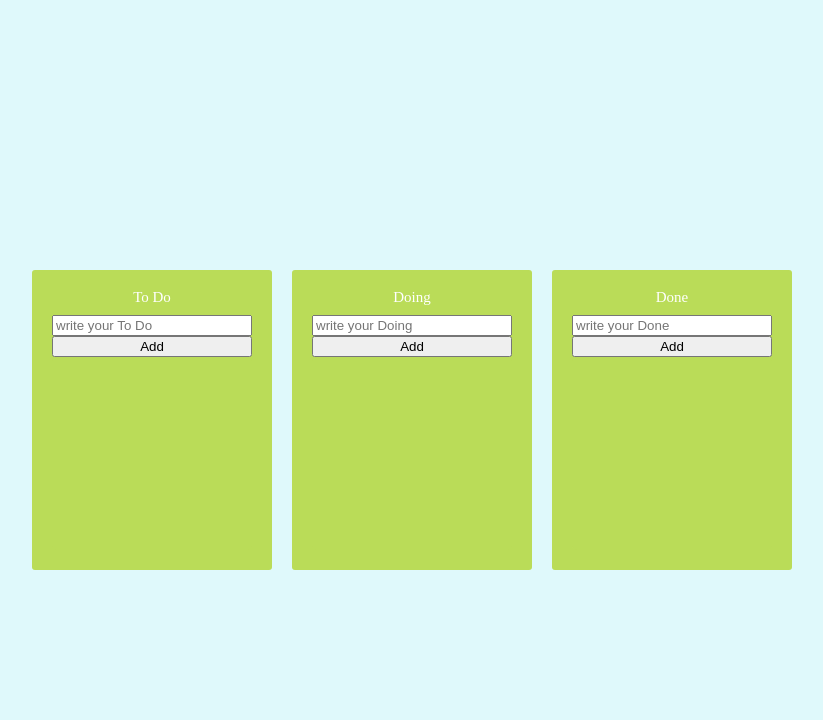
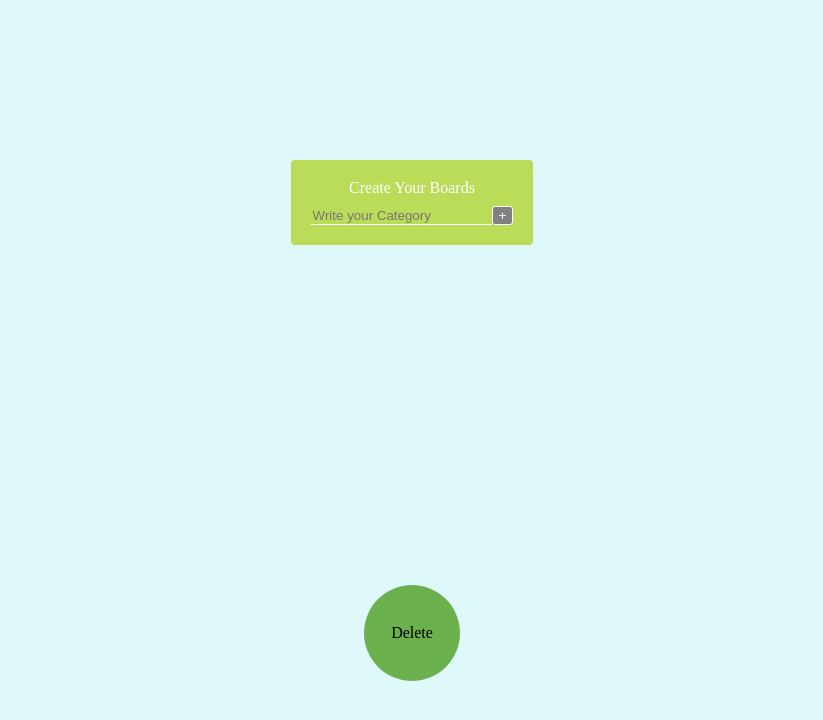
Before and after one commit to Eric-lab-star/react-master-todoapp, a React (Create React App) app: page / in a window 1280 px wide. Shown: the top 720 px of the page, without its empty margins (248-1071 px from the left). Built offline with nearby package versions, Linux system fonts and the light colour scheme.

Commit message:
draggable boards

```diff
--- a/src/App.tsx
+++ b/src/App.tsx
@@ -1,9 +1,10 @@
 import styled, { createGlobalStyle } from "styled-components";
 import { DragDropContext, DropResult } from "react-beautiful-dnd";
 import { taskState } from "./atom";
-import { useRecoilState } from "recoil";
-
-import DroppableArea from "./components/Droppable";
+import { useSetRecoilState } from "recoil";
+import { TrashBox } from "./components/TrashBox";
+import { useForm } from "react-hook-form";
+import DropBoards from "./components/DropBoard";
 const GlobalCss = createGlobalStyle`
   html, body, div, span, applet, object, iframe,
 h1, h2, h3, h4, h5, h6, p, blockquote, pre,
@@ -56,6 +57,7 @@ input:focus{
 
 const Main = styled.div`
   display: flex;
+  flex-direction: column;
   justify-content: center;
   align-items: center;
   width: 100vw;
@@ -65,64 +67,103 @@ const Main = styled.div`
   font-family: santorini-210;
 `;
 
-const Boards = styled.div`
-  display: grid;
-  grid-template-columns: repeat(3, 1fr);
+const CategoryForm = styled.div`
+  display: flex;
+  flex-direction: column;
+  align-items: center;
+  background-color: #badc58;
+  border-radius: 4px;
   padding: 20px;
-  border-radius: 3px;
-  min-height: 300px;
-  gap: 20px;
+  color: white;
+`;
+
+const Form = styled.form`
+  margin-top: 10px;
+  & input[type="text"] {
+    color: gray;
+    border-style: none;
+    background-color: transparent;
+    border-bottom: 1px solid white;
+  }
+  & input[type="submit"] {
+    background-color: gray;
+    border-style: none;
+    border: 1px solid white;
+    border-radius: 3px;
+    color: white;
+    cursor: pointer;
+  }
 `;
 
 export default function App() {
-  const [task, setTask] = useRecoilState(taskState);
+  const setTask = useSetRecoilState(taskState);
 
-  const onDragEnd = ({ draggableId, source, destination }: DropResult) => {
-    if (destination) {
-      if (destination.droppableId === source.droppableId) {
-        setTask((prev) => {
-          const newTaskObj = { ...prev };
-          const sourceCopy = newTaskObj[source.droppableId].slice();
-          const TaskObjItem = sourceCopy[source.index];
-          sourceCopy.splice(source.index, 1);
-          sourceCopy.splice(destination?.index, 0, TaskObjItem);
+  const { register, setValue, handleSubmit } = useForm<{ category: string }>();
+  const onValid = (data: { category: string }) => {
+    setTask((prev) => {
+      return { ...prev, [data.category]: [] };
+    });
+    setValue("category", "");
+  };
 
-          newTaskObj[source.droppableId] = sourceCopy;
+  const onDragEnd = ({ source, destination }: DropResult) => {
+    console.log("source:", source);
+    console.log("destination:", destination);
+    // if (destination) {
+    //   if (destination.droppableId === source.droppableId) {
+    //     setTask((prev) => {
+    //       const newTaskObj = { ...prev };
+    //       const sourceCopy = newTaskObj[source.droppableId].slice();
+    //       const TaskObjItem = sourceCopy[source.index];
+    //       sourceCopy.splice(source.index, 1);
+    //       sourceCopy.splice(destination?.index, 0, TaskObjItem);
 
-          return newTaskObj;
-        });
-      } else {
-        setTask((prev) => {
-          const newTaskObj = { ...prev };
-          const sourceCopy = newTaskObj[`${source.droppableId}`].slice();
-          const destinationCopy =
-            newTaskObj[`${destination?.droppableId}`].slice();
-          const TaskObjItem = sourceCopy[source.index];
-          sourceCopy.splice(source.index, 1);
-          destinationCopy.splice(destination?.index, 0, TaskObjItem);
+    //       newTaskObj[source.droppableId] = sourceCopy;
 
-          newTaskObj[`${source.droppableId}`] = sourceCopy;
-          newTaskObj[`${destination?.droppableId}`] = destinationCopy;
-          return newTaskObj;
-        });
-      }
-    }
+    //       return newTaskObj;
+    //     });
+    //   } else if (destination.droppableId === "trashbox") {
+    //     setTask((prev) => {
+    //       const sourceCopy = [...prev[source.droppableId]];
+    //       sourceCopy.splice(source.index, 1);
+    //       return { ...prev, [source.droppableId]: sourceCopy };
+    //     });
+    //   } else {
+    //     setTask((prev) => {
+    //       const newTaskObj = { ...prev };
+    //       const sourceCopy = newTaskObj[`${source.droppableId}`].slice();
+    //       const destinationCopy =
+    //         newTaskObj[`${destination?.droppableId}`].slice();
+    //       const TaskObjItem = sourceCopy[source.index];
+    //       sourceCopy.splice(source.index, 1);
+    //       destinationCopy.splice(destination?.index, 0, TaskObjItem);
 
-    return null;
+    //       newTaskObj[`${source.droppableId}`] = sourceCopy;
+    //       newTaskObj[`${destination?.droppableId}`] = destinationCopy;
+    //       return newTaskObj;
+    //     });
+    //   }
+    // }
+
+    // return null;
   };
   return (
     <Main>
       <GlobalCss />
+      <CategoryForm>
+        <h1>Create Your Boards</h1>
+        <Form onSubmit={handleSubmit(onValid)}>
+          <input
+            type="text"
+            placeholder="Write your Category"
+            {...register("category", { required: true })}
+          />
+          <input type="submit" value="+" />
+        </Form>
+      </CategoryForm>
       <DragDropContext onDragEnd={onDragEnd}>
-        <Boards>
-          {Object.entries(task).map((value) => (
-            <DroppableArea
-              key={value[0]}
-              category={value[0]}
-              value={value[1]}
-            />
-          ))}
-        </Boards>
+        <DropBoards />
+        <TrashBox id="trashbox" />
       </DragDropContext>
     </Main>
   );
--- a/src/atom.ts
+++ b/src/atom.ts
@@ -4,11 +4,12 @@ interface ITask {
   [key: string]: { text: string; id: number }[];
 }
 
+export const clickState = atom({
+  key: "click",
+  default: false,
+});
+
 export const taskState = atom<ITask>({
   key: "todostate",
-  default: {
-    "To Do": [],
-    Doing: [],
-    Done: [],
-  },
+  default: {},
 });
--- a/src/components/Draggable.tsx
+++ b/src/components/Draggable.tsx
@@ -1,14 +1,19 @@
 import { Draggable } from "react-beautiful-dnd";
 import styled from "styled-components";
 import { memo } from "react";
+import { useSetRecoilState } from "recoil";
+import { clickState } from "../atom";
+
 const Cards = styled.div<{ isDragging: boolean }>`
-  background-color: ${(props) => (props.isDragging ? "red" : "#f0932b")};
+  background-color: ${(props) => (props.isDragging ? "#b87120" : "#f0932b")};
+  box-sizing: border-box;
   padding: 20px;
   border-radius: 3px;
   margin-bottom: 3px;
   color: white;
   box-shadow: ${(props) =>
     props.isDragging ? "2px 2px 10px rgba(0,0,0, 0.5)" : null};
+  font-size: 11px;
 `;
 
 interface ITodo {
@@ -18,6 +23,10 @@ interface ITodo {
 }
 
 export default memo(function DraggableCard({ todoText, todoId, index }: ITodo) {
+  const setClick = useSetRecoilState(clickState);
+  const onClick = () => {
+    setClick((prev) => !prev);
+  };
   return (
     <Draggable draggableId={String(todoId)} index={index}>
       {(magic, snapshot) => (
@@ -26,6 +35,7 @@ export default memo(function DraggableCard({ todoText, todoId, index }: ITodo) {
           ref={magic.innerRef}
           {...magic.draggableProps}
           {...magic.dragHandleProps}
+          onClick={onClick}
         >
           {todoText}
         </Cards>
--- /dev/null
+++ b/src/components/DropBoard.tsx
@@ -0,0 +1,50 @@
+import { FormEvent, useState } from "react";
+import { Droppable, Draggable } from "react-beautiful-dnd";
+import { useRecoilValue } from "recoil";
+import styled from "styled-components";
+import { clickState, taskState } from "../atom";
+
+import DroppableArea from "./Droppable";
+
+const Boards = styled.div`
+  display: grid;
+  grid-template-columns: repeat(3, 1fr);
+  padding: 20px;
+  border-radius: 3px;
+  min-height: 300px;
+  gap: 20px;
+`;
+
+export default function DropBoards() {
+  const task = useRecoilValue(taskState);
+  const click = useRecoilValue(clickState);
+
+  return (
+    <Droppable droppableId="boards">
+      {(provided, snapshot) => (
+        <Boards ref={provided.innerRef} {...provided.droppableProps}>
+          {Object.keys(task).map((board, index) => {
+            return (
+              <Draggable
+                key={board}
+                draggableId={board}
+                index={index}
+                isDragDisabled={click}
+              >
+                {(draggableProvide) => (
+                  <div
+                    ref={draggableProvide.innerRef}
+                    {...draggableProvide.draggableProps}
+                    {...draggableProvide.dragHandleProps}
+                  >
+                    <DroppableArea category={board} value={[...task[board]]} />
+                  </div>
+                )}
+              </Draggable>
+            );
+          })}
+        </Boards>
+      )}
+    </Droppable>
+  );
+}
--- a/src/components/Droppable.tsx
+++ b/src/components/Droppable.tsx
@@ -1,9 +1,9 @@
 import { Droppable } from "react-beautiful-dnd";
 import DraggableCard from "./Draggable";
 import styled from "styled-components";
-import { memo } from "react";
+import { FormEvent, memo } from "react";
 import { useForm } from "react-hook-form";
-import { useRecoilState, useSetRecoilState } from "recoil";
+import { useSetRecoilState } from "recoil";
 import { taskState } from "../atom";
 
 const Board = styled.div`
@@ -28,9 +28,10 @@ interface IArea {
 }
 
 const Area = styled.div<IArea>`
+  margin-top: 20px;
   background: ${(props) =>
     props.isDraggingOver
-      ? "#c7ecee"
+      ? "#cbef5e"
       : props.isdraggingFromThisWith
       ? "#6ab04c"
       : "#badc58"};
@@ -41,9 +42,24 @@ const Area = styled.div<IArea>`
 
 const Form = styled.form`
   width: 100%;
-  & input {
+  display: flex;
+  & input[type="text"] {
     width: 100%;
     box-sizing: border-box;
+    border-style: none;
+    border-bottom: 1px solid white;
+    background-color: inherit;
+    color: gray;
+  }
+  & input[type="submit"] {
+    border-style: none;
+    border-radius: 3px;
+    color: white;
+    background-color: gray;
+    border: 1px solid white;
+    &:hover {
+      cursor: pointer;
+    }
   }
 `;
 
@@ -63,19 +79,21 @@ export default memo(function DroppableArea({ value, category }: ITask) {
     setValue("task", "");
   };
   return (
-    <Droppable droppableId={category}>
-      {(magic, { isDraggingOver, draggingFromThisWith }) => (
-        <Board ref={magic.innerRef} {...magic.droppableProps}>
+    <Board>
       <Title>{category}</Title>
       <Form onSubmit={handleSubmit(onValid)}>
         <input
           {...register("task", { required: true })}
-              placeholder={`write your ${category}`}
+          placeholder={`Write your "${category}"`}
           type="text"
         />
-            <input type={"submit"} value="Add" />
+        <input type={"submit"} value="+" />
       </Form>
+      <Droppable droppableId={category}>
+        {(magic, { isDraggingOver, draggingFromThisWith }) => (
           <Area
+            ref={magic.innerRef}
+            {...magic.droppableProps}
             isDraggingOver={isDraggingOver}
             isdraggingFromThisWith={Boolean(draggingFromThisWith)}
           >
@@ -89,8 +107,8 @@ export default memo(function DroppableArea({ value, category }: ITask) {
             ))}
             {magic.placeholder}
           </Area>
-        </Board>
         )}
       </Droppable>
+    </Board>
   );
 });
--- /dev/null
+++ b/src/components/TrashBox.tsx
@@ -0,0 +1,30 @@
+import { Droppable } from "react-beautiful-dnd";
+import styled from "styled-components";
+
+export const Trash = styled.div<{ isDraggingOver: boolean }>`
+  line-height: 6em;
+  text-align: center;
+  width: 6em;
+  height: 6em;
+  border-radius: 50%;
+  background-color: ${(props) =>
+    props.isDraggingOver ? "#27461a" : "#6ab04c"};
+`;
+
+export function TrashBox({ id }: { id: string }) {
+  return (
+    <Droppable droppableId={id}>
+      {(provided, snapshot) => {
+        return (
+          <Trash
+            ref={provided.innerRef}
+            {...provided.droppableProps}
+            isDraggingOver={snapshot.isDraggingOver}
+          >
+            Delete
+          </Trash>
+        );
+      }}
+    </Droppable>
+  );
+}
```
Lines whose indentation alone changed are shown as unchanged.
